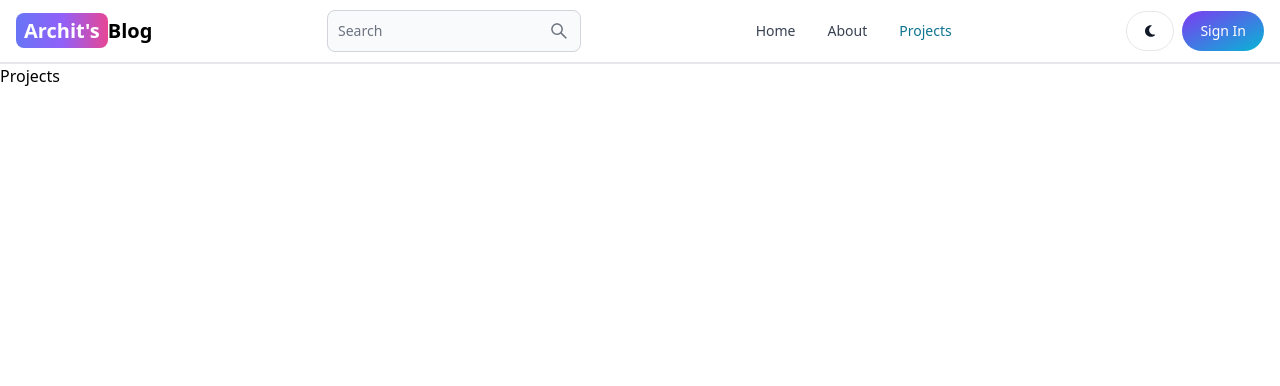
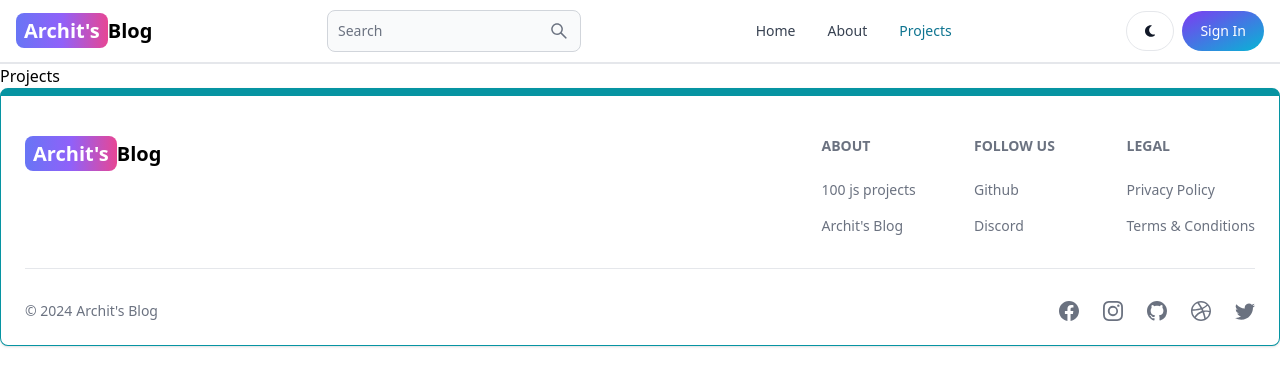
Before and after one commit to archit00sharma/Mern-Blog, a React (Vite) app in the folder client/: page /projects in a window 1280 px wide. Shown: the top 386 px of the page. Built offline with nearby package versions, Linux system fonts and the light colour scheme.

Commit message:
created footer component

```diff
--- a/client/src/App.jsx
+++ b/client/src/App.jsx
@@ -1,5 +1,5 @@
-import React from 'react'
-import {BrowserRouter,Routes,Route} from 'react-router-dom'
+
+import { BrowserRouter, Routes, Route } from 'react-router-dom'
 import Header from './components/Header'
 import Home from './pages/Home'
 import About from './pages/About'
@@ -7,20 +7,22 @@
 import SignUp from './pages/SignUp'
 import Dashboard from './pages/Dashboard'
 import Projects from './pages/Projects'
+import Footer from './components/Footer'
 
 
 export default function App() {
   return (
     <BrowserRouter>
-    <Header/>
-    <Routes>
-      <Route path='/' element={<Home/>}/>
-      <Route path='/about' element={<About/>}/>
-      <Route path='/sign-in' element={<SignIn/>}/>
-      <Route path='/sign-up' element={<SignUp/>}/>
-      <Route path='/dashboard' element={<Dashboard/>}/>
-      <Route path='/projects' element={<Projects/>}/>
-    </Routes>
+      <Header />
+      <Routes>
+        <Route path='/' element={<Home />} />
+        <Route path='/about' element={<About />} />
+        <Route path='/sign-in' element={<SignIn />} />
+        <Route path='/sign-up' element={<SignUp />} />
+        <Route path='/dashboard' element={<Dashboard />} />
+        <Route path='/projects' element={<Projects />} />
+      </Routes>
+      <Footer />
     </BrowserRouter>
   )
 }
--- /dev/null
+++ b/client/src/components/Footer.jsx
@@ -0,0 +1,67 @@
+import { Footer } from 'flowbite-react'
+import { Link } from 'react-router-dom'
+import { BsFacebook, BsInstagram, BsGithub, BsTwitter, BsDribbble } from 'react-icons/bs'
+
+export default function FooterComp() {
+    return (
+        <Footer container className='border border-t-8 border-teal-500'>
+            <div className="w-full max-w-7xl mx-auto">
+                <div className="grid w-full justify-between sm:flex md:grid-cols-1">
+                    <div className="mt-5">
+                        <Link to={'/'} className='self-center whitespace-nowrap text-lg sm:text-xl font-semibold dark:text-white'>
+                            <span className='px-2 py-1 bg-gradient-to-r from-indigo-500 via-purple-500 to-pink-500 rounded-lg text-white'>Archit's</span>
+                            Blog
+                        </Link>
+                    </div>
+
+                    <div className="grid grid-cols-2 gap-8 mt-4 sm:grid-cols-3 sm:gap-6">
+                        <div >
+                            <Footer.Title title='About' />
+                            <Footer.LinkGroup col className=''>
+                                <Footer.Link href='https://www.google.com' target='_blank' rel='noopener noreferrer'>
+                                    100 js projects
+                                </Footer.Link>
+                                <Footer.Link href='/about' target='_blank' rel='noopener noreferrer'>
+                                    Archit's Blog
+                                </Footer.Link>
+                            </Footer.LinkGroup>
+                        </div>
+                        <div >
+                            <Footer.Title title='Follow us' />
+                            <Footer.LinkGroup col>
+                                <Footer.Link href='https://www.github.com/archit00sharma' target='_blank' rel='noopener noreferrer'>
+                                    Github
+                                </Footer.Link>
+                                <Footer.Link href='#' >
+                                    Discord
+                                </Footer.Link>
+                            </Footer.LinkGroup>
+                        </div>
+                        <div >
+                            <Footer.Title title='Legal' />
+                            <Footer.LinkGroup col>
+                                <Footer.Link href='#'>
+                                    Privacy Policy
+                                </Footer.Link>
+                                <Footer.Link href='#' >
+                                    Terms & Conditions
+                                </Footer.Link>
+                            </Footer.LinkGroup>
+                        </div>
+                    </div>
+                </div>
+                <Footer.Divider />
+                <div className="w-full sm:flex sm:items-center sm:justify-between">
+                    <Footer.Copyright href='#' by="Archit's Blog" year={new Date().getFullYear()} />
+                    <div className="flex gap-6 sm:mt-0 mt-4 sm:justify-center">
+                        <Footer.Icon href='#' icon={BsFacebook} />
+                        <Footer.Icon href='#' icon={BsInstagram} />
+                        <Footer.Icon href='#' icon={BsGithub} />
+                        <Footer.Icon href='#' icon={BsDribbble} />
+                        <Footer.Icon href='#' icon={BsTwitter} />
+                    </div>
+                </div>
+            </div>
+        </Footer>
+    )
+}
```
